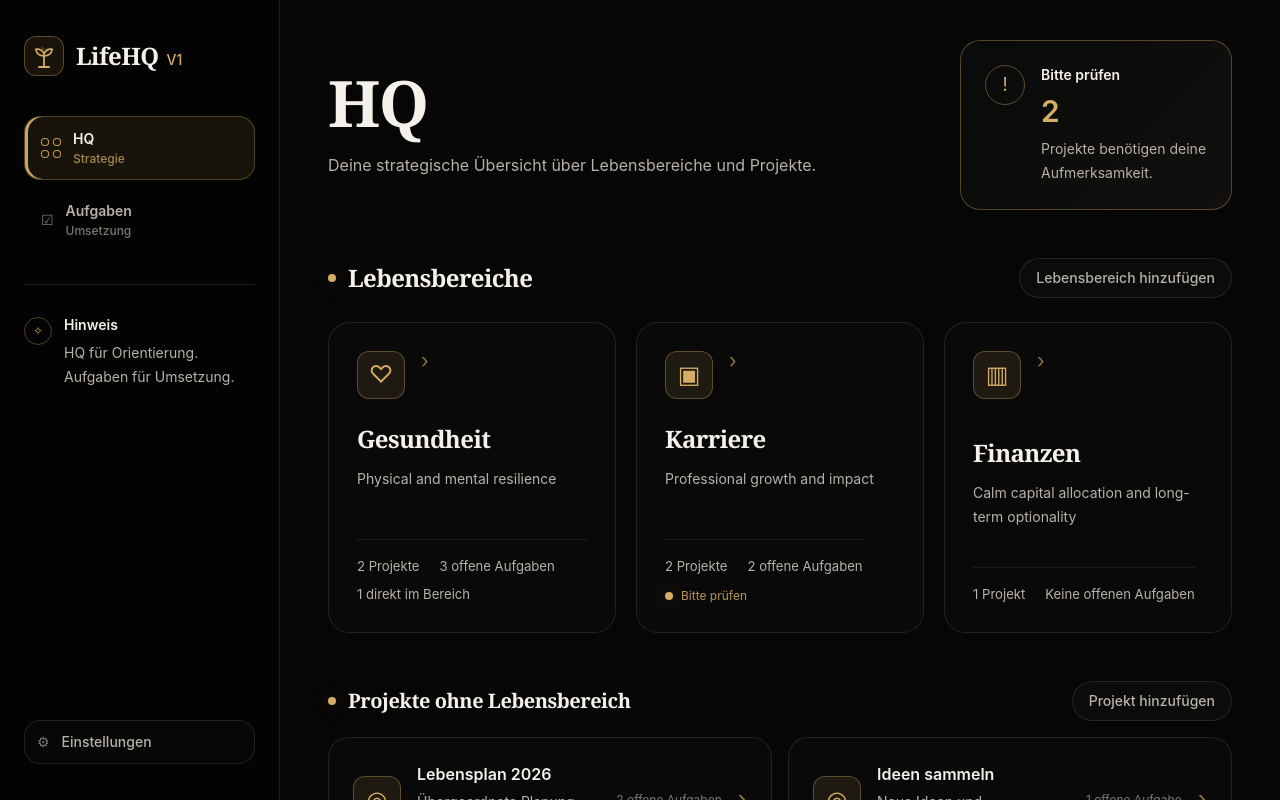
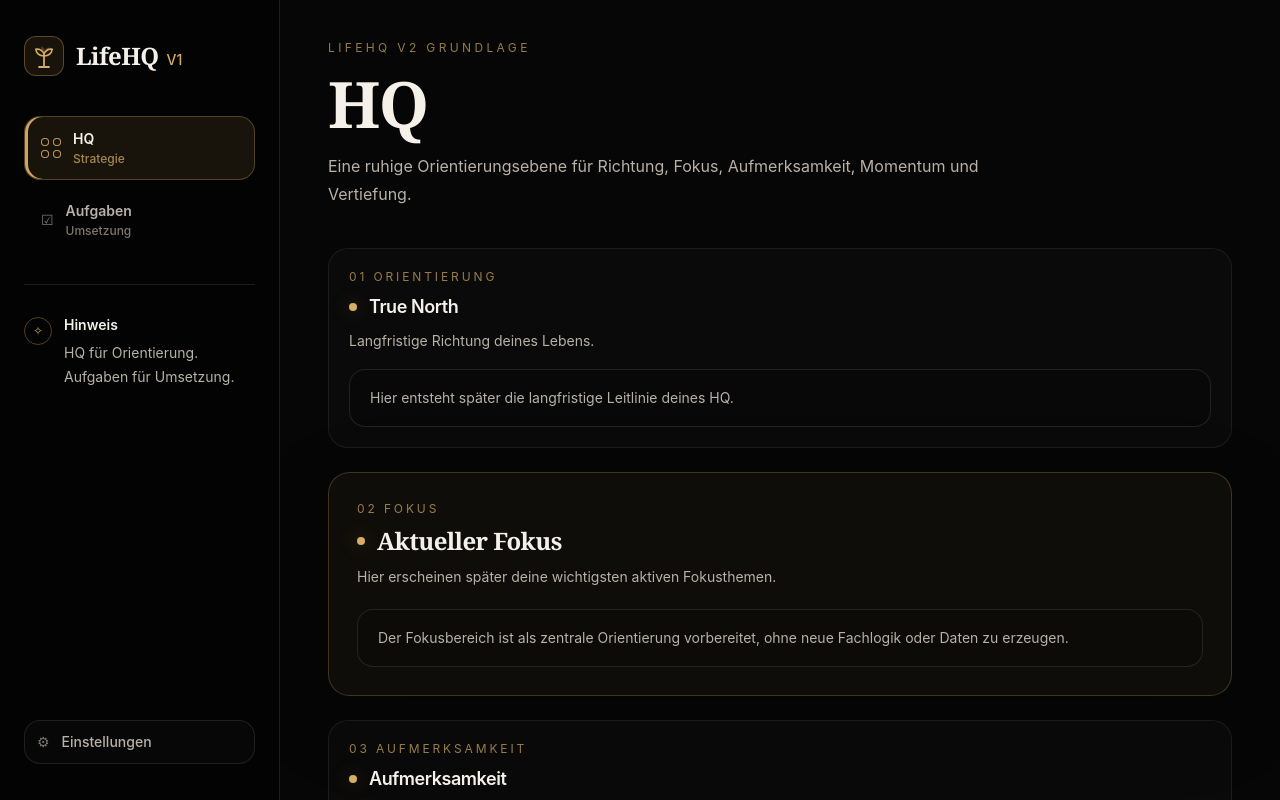
Before and after one commit to Heisenberg88p/Life-HQ, a React (Vite) app: page /hq in a window 1280 px wide. Shown: the top 800 px of the page. Built offline with nearby package versions, Linux system fonts and the light colour scheme.

Commit message:
Refactor HQ foundation layout

```diff
--- a/src/pages/hq/HqPage.tsx
+++ b/src/pages/hq/HqPage.tsx
@@ -58,26 +58,45 @@ interface HqSectionProps {
   description?: string;
   eyebrow?: string;
   children: ReactNode;
-  prominence?: 'primary' | 'secondary';
+  prominence?: 'primary' | 'secondary' | 'focus';
   action?: ReactNode;
 }
 
 function HqSection({ title, description, eyebrow, children, prominence = 'secondary', action }: HqSectionProps) {
+  const sectionClassName =
+    prominence === 'primary'
+      ? 'space-y-6'
+      : prominence === 'focus'
+        ? 'lifehq-premium-card space-y-5 border-[#D6AD64]/25 bg-[#D6AD64]/[0.045] p-5 shadow-[0_24px_80px_rgba(0,0,0,0.24)] sm:p-7'
+        : 'lifehq-secondary-project-panel space-y-4 p-4 sm:p-5';
+  const titleClassName =
+    prominence === 'primary' || prominence === 'focus'
+      ? 'font-serif text-2xl font-semibold tracking-tight text-[#F5F1EA]'
+      : 'text-lg font-semibold tracking-tight text-[#F5F1EA]';
+
   return (
-    <section className={prominence === 'primary' ? 'space-y-6' : 'lifehq-secondary-project-panel space-y-4 p-4 sm:p-5'}>
+    <section className={sectionClassName}>
       <div className="space-y-2">
-        {eyebrow && <p className="text-xs text-[#D6AD64]/70">{eyebrow}</p>}
+        {eyebrow && <p className="text-xs uppercase tracking-[0.24em] text-[#D6AD64]/70">{eyebrow}</p>}
         <div className="flex flex-col gap-3 sm:flex-row sm:items-center sm:justify-between">
           <div className="lifehq-section-title">
             <span aria-hidden="true" />
-            <h3 className={prominence === 'primary' ? 'font-serif text-2xl font-semibold tracking-tight text-[#F5F1EA]' : 'text-lg font-semibold tracking-tight text-[#F5F1EA]'}>{title}</h3>
+            <h3 className={titleClassName}>{title}</h3>
           </div>
           {action}
         </div>
-        {description && <p className="max-w-2xl text-sm leading-6 text-[#7E776E]">{description}</p>}
+        {description && <p className="max-w-2xl text-sm leading-6 text-[#B8B1A7]">{description}</p>}
       </div>
       {children}
     </section>
+  );
+}
+
+function HqPlaceholder({ children }: { children: ReactNode }) {
+  return (
+    <div className="lifehq-card-soft border-white/10 bg-black/15 px-4 py-4 text-sm leading-6 text-[#B8B1A7] sm:px-5">
+      {children}
+    </div>
   );
 }
 
@@ -461,34 +480,50 @@ export function HqPage() {
   }
 
   return (
-    <div className="space-y-12">
-      <section className={`grid gap-6 lg:items-center ${criticalProjects.length > 0 ? 'lg:grid-cols-[minmax(0,1fr)_17rem]' : ''}`}>
+    <div className="space-y-10">
+      <section className="space-y-4">
+        <p className="text-xs uppercase tracking-[0.28em] text-[#D6AD64]/70">LifeHQ V2 Grundlage</p>
         <div className="max-w-3xl space-y-4">
           <h1 className="font-serif text-5xl font-semibold tracking-tight text-[#F5F1EA] sm:text-6xl lg:text-[4rem]">HQ</h1>
           <p className="max-w-2xl text-base leading-7 text-[#B8B1A7]">
-            Deine strategische Übersicht über Lebensbereiche und Projekte.
+            Eine ruhige Orientierungsebene für Richtung, Fokus, Aufmerksamkeit, Momentum und Vertiefung.
           </p>
         </div>
-
-        {criticalProjects.length > 0 && (
-          <div className="lifehq-attention-card w-full p-6 lg:min-h-32 lg:max-w-[17rem]">
-            <div className="flex items-start gap-4">
-              <div className="flex h-10 w-10 shrink-0 items-center justify-center rounded-full border border-[#D6AD64]/40 text-lg text-[#D6AD64]" aria-hidden="true">!</div>
-              <div className="min-w-0">
-                <p className="text-sm font-semibold text-[#F5F1EA]">Bitte prüfen</p>
-                <p className="mt-2 text-3xl font-semibold text-[#D6AD64]">{criticalProjects.length}</p>
-                <p className="mt-2 text-sm leading-6 text-[#B8B1A7]">
-                  Projekte benötigen deine Aufmerksamkeit.
-                </p>
-              </div>
-            </div>
-          </div>
-        )}
       </section>
 
+      <div className="space-y-6">
+        <HqSection title="True North" description="Langfristige Richtung deines Lebens." eyebrow="01 Orientierung">
+          <HqPlaceholder>
+            <p>Hier entsteht später die langfristige Leitlinie deines HQ.</p>
+          </HqPlaceholder>
+        </HqSection>
+
+        <HqSection title="Aktueller Fokus" description="Hier erscheinen später deine wichtigsten aktiven Fokusthemen." eyebrow="02 Fokus" prominence="focus">
+          <HqPlaceholder>
+            <p>Der Fokusbereich ist als zentrale Orientierung vorbereitet, ohne neue Fachlogik oder Daten zu erzeugen.</p>
+          </HqPlaceholder>
+        </HqSection>
+
+        <HqSection title="Aufmerksamkeit" description="Hier erscheinen später kritische Themen, Fristen und Wiedervorlagen." eyebrow="03 Aufmerksamkeit">
+          <HqPlaceholder>
+            {criticalProjects.length > 0 ? (
+              <p>{criticalProjects.length} bestehende Projekte benötigen aktuell Aufmerksamkeit. Die bestehende Projektlogik bleibt unverändert.</p>
+            ) : (
+              <p>Keine kritischen Platzhalterhinweise aus bestehenden Projekten.</p>
+            )}
+          </HqPlaceholder>
+        </HqSection>
+
+        <HqSection title="Momentum" description="Hier erscheint später sichtbarer Fortschritt." eyebrow="04 Momentum">
+          <HqPlaceholder>
+            <p>Momentum ist als ruhiger Fortschrittsbereich vorbereitet. Es werden keine neuen Messwerte gespeichert.</p>
+          </HqPlaceholder>
+        </HqSection>
+
+        <HqSection title="Vertiefung" description="Zugang zu Projekten, Aufgaben, Kalender und Historie." eyebrow="05 Vertiefung" prominence="primary">
+          <div className="space-y-8">
             <HqSection
               title="Lebensbereiche"
-        prominence="primary"
               action={<button type="button" onClick={toggleLifeAreaForm} className="lifehq-button-secondary w-fit">Lebensbereich hinzufügen</button>}
             >
               {isLifeAreaFormOpen && (
@@ -512,13 +547,7 @@ export function HqPage() {
                   </div>
                 </form>
               )}
-        <LifeAreaList
-          lifeAreas={lifeAreas}
-          projects={allStatusProjects}
-          tasks={tasks}
-          criticalProjects={criticalProjects}
-          onLifeAreaSelect={openLifeAreaDetail}
-        />
+              <LifeAreaList lifeAreas={lifeAreas} projects={allStatusProjects} tasks={tasks} criticalProjects={criticalProjects} onLifeAreaSelect={openLifeAreaDetail} />
             </HqSection>
 
             <OrphanProjectList
@@ -530,21 +559,9 @@ export function HqPage() {
               {isProjectFormOpen && (
                 <form onSubmit={handleCreateProject} className="lifehq-crud-panel">
                   <div className="grid gap-4 lg:grid-cols-3">
-              <label className="space-y-2 text-sm text-[#B8B1A7] lg:col-span-2">
-                <span className="lifehq-label">Projektname</span>
-                <input value={projectDraft.name} onChange={(event) => updateProjectDraft({ name: event.target.value })} className="lifehq-crud-control" placeholder="Name des Projekts" />
-              </label>
-              <label className="space-y-2 text-sm text-[#B8B1A7]">
-                <span className="lifehq-label">Lebensbereich</span>
-                <select value={projectDraft.lifeAreaId} onChange={(event) => updateProjectDraft({ lifeAreaId: event.target.value })} className="lifehq-crud-control">
-                  <option value="">Ohne Lebensbereich</option>
-                  {lifeAreas.map((lifeArea) => <option key={lifeArea.id} value={lifeArea.id}>{getLifeAreaDisplayName(lifeArea.name)}</option>)}
-                </select>
-              </label>
-              <label className="space-y-2 text-sm text-[#B8B1A7] lg:col-span-3">
-                <span className="lifehq-label">Beschreibung</span>
-                <textarea value={projectDraft.description} onChange={(event) => updateProjectDraft({ description: event.target.value })} className="lifehq-crud-control" rows={3} placeholder="Optionale Beschreibung oder Vision" />
-              </label>
+                    <label className="space-y-2 text-sm text-[#B8B1A7] lg:col-span-2"><span className="lifehq-label">Projektname</span><input value={projectDraft.name} onChange={(event) => updateProjectDraft({ name: event.target.value })} className="lifehq-crud-control" placeholder="Name des Projekts" /></label>
+                    <label className="space-y-2 text-sm text-[#B8B1A7]"><span className="lifehq-label">Lebensbereich</span><select value={projectDraft.lifeAreaId} onChange={(event) => updateProjectDraft({ lifeAreaId: event.target.value })} className="lifehq-crud-control"><option value="">Ohne Lebensbereich</option>{lifeAreas.map((lifeArea) => <option key={lifeArea.id} value={lifeArea.id}>{getLifeAreaDisplayName(lifeArea.name)}</option>)}</select></label>
+                    <label className="space-y-2 text-sm text-[#B8B1A7] lg:col-span-3"><span className="lifehq-label">Beschreibung</span><textarea value={projectDraft.description} onChange={(event) => updateProjectDraft({ description: event.target.value })} className="lifehq-crud-control" rows={3} placeholder="Optionale Beschreibung oder Vision" /></label>
                     <label className="space-y-2 text-sm text-[#B8B1A7]"><span className="lifehq-label">Status</span><select value={projectDraft.status} onChange={(event) => updateProjectDraft({ status: event.target.value as ProjectStatus })} className="lifehq-crud-control">{Object.entries(projectStatusLabels).map(([value, label]) => <option key={value} value={value}>{label}</option>)}</select></label>
                     <label className="space-y-2 text-sm text-[#B8B1A7]"><span className="lifehq-label">Priorität</span><select value={projectDraft.priority} onChange={(event) => updateProjectDraft({ priority: event.target.value as Priority })} className="lifehq-crud-control">{Object.entries(priorityLabels).map(([value, label]) => <option key={value} value={value}>{label}</option>)}</select></label>
                     <label className="space-y-2 text-sm text-[#B8B1A7]"><span className="lifehq-label">Ampelstatus</span><select value={projectDraft.trafficLightStatus} onChange={(event) => updateProjectDraft({ trafficLightStatus: event.target.value as TrafficLightStatus })} className="lifehq-crud-control">{Object.entries(trafficLightLabels).map(([value, label]) => <option key={value} value={value}>{label}</option>)}</select></label>
@@ -558,5 +575,8 @@ export function HqPage() {
               )}
             </OrphanProjectList>
           </div>
+        </HqSection>
+      </div>
+    </div>
   );
 }
```
Lines whose indentation alone changed are shown as unchanged.
